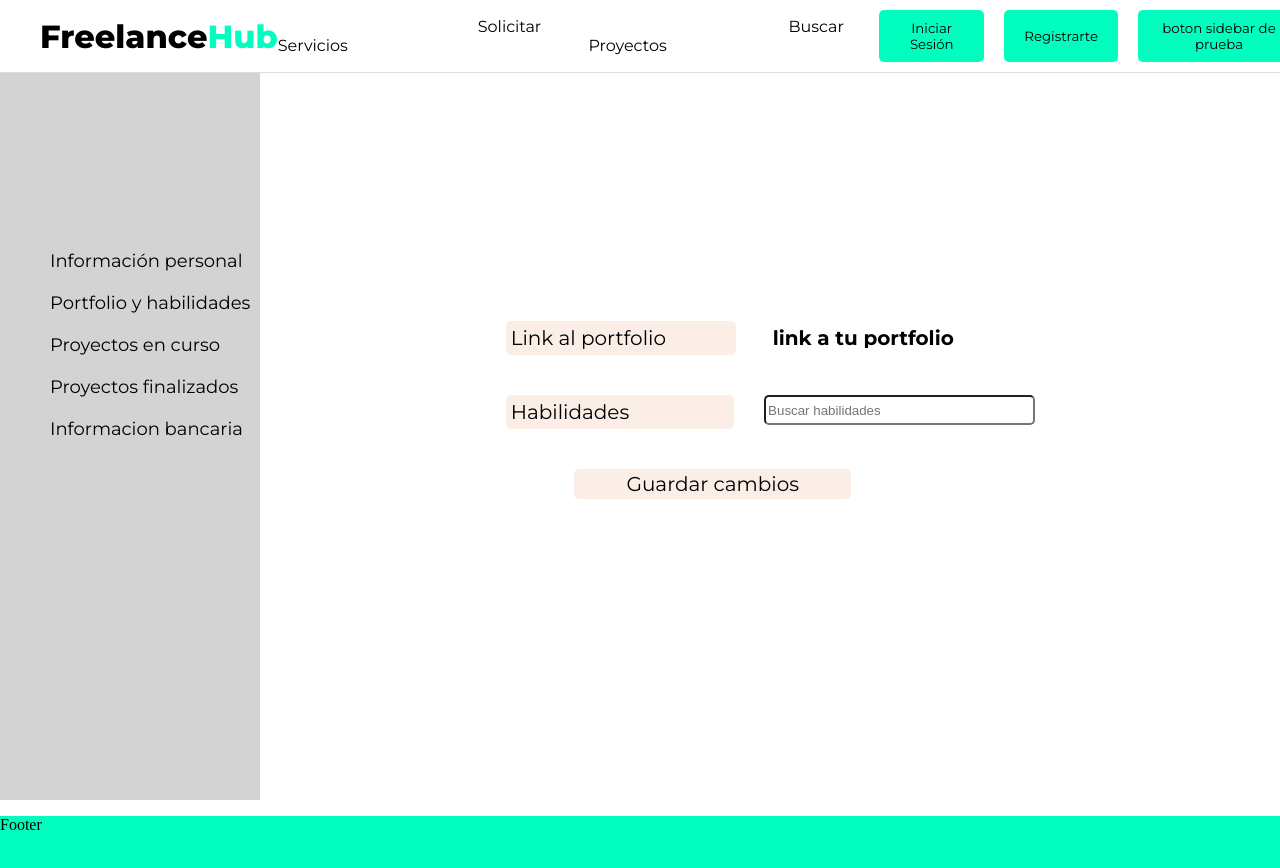
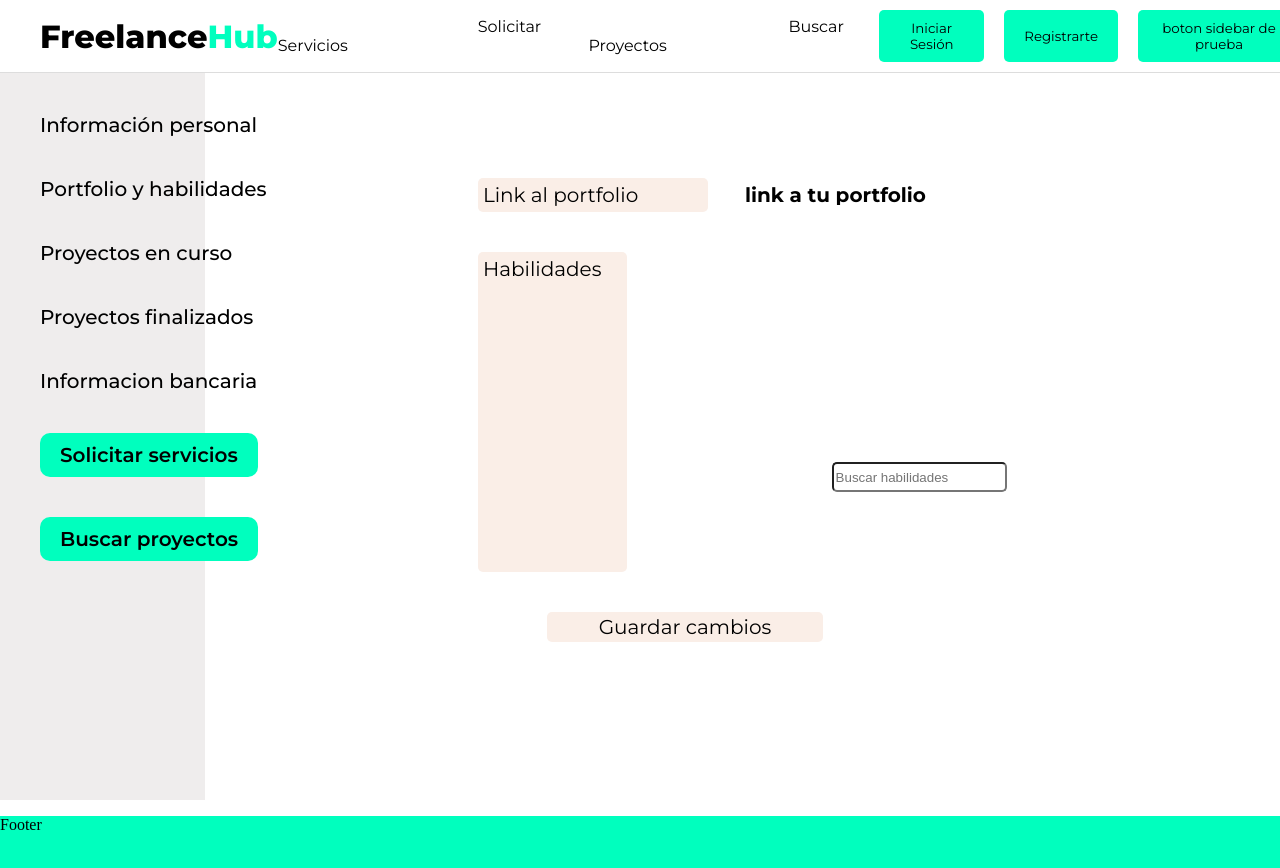
Before and after one commit to develhope/FS-ESP10-Team1-Project3, a React (Vite) app: page /sidebar/1 in a window 1280 px wide. Shown: the top 868 px of the page. Built offline with nearby package versions, Linux system fonts and the light colour scheme.

Commit message:
Actualización Ousama

```diff
--- a/package.json
+++ b/package.json
@@ -22,6 +22,6 @@
     "eslint-plugin-react": "^7.34.2",
     "eslint-plugin-react-hooks": "^4.6.2",
     "eslint-plugin-react-refresh": "^0.4.7",
-    "vite": "^5.3.1"
+    "vite": "^5.3.5"
   }
 }
--- a/src/components/Container.jsx
+++ b/src/components/Container.jsx
@@ -1,6 +1,6 @@
-import {React} from 'react';
+import { React } from 'react';
 import categorias from '../INFOGENERAL/categorias.js';
-export function Container () {
+export function Container() {
 
 
 
@@ -8,14 +8,19 @@ export function Container () {
   return (
 
     <div className='container'>
-        <p className='container-text'>
-        <span> Únete a una amplia red de contactos dentro de tu sector </span><br />
-        <span>Tanto si eres solicitante o buscas proyectos, en </span><br /> <span className='highlight'>FreelanceHub es posible!</span></p>
+      <p className='container-text'>
+        <span> Únete a una amplia red de <br /> contactos dentro de tu sector. </span><br />
+        <br />
+        <span>Tanto si eres solicitante o <br /> buscas proyectos, en </span><br /><strong>Freelance</strong><span className='highlight'><strong>Hub</strong> </span> es posible!</p>
 
 
       <div className='buscador'>
         <input type="text" placeholder="Escribe lo que buscas..." />
         <button>Buscar</button>
+      </div>
+
+      <div className='frase-categoria'>
+        <span>O también puedes buscar por categoria.</span>
       </div>
 
       <div className='categorias'>
--- a/src/components/sidebar-items-perfil/Sidebar.jsx
+++ b/src/components/sidebar-items-perfil/Sidebar.jsx
@@ -13,6 +13,8 @@ function Sidebar() {
     "Proyectos en curso",
     "Proyectos finalizados",
     "Informacion bancaria",
+    "Solicitar servicios",
+    "Buscar proyectos"
   ];
 
   const seleccionar = useCallback((index) => {
@@ -25,7 +27,8 @@ function Sidebar() {
         {items.map((item, index) => (
           <li
             key={index}
-            className={selected === index ? "selected" : "unselected"}
+            className={`${selected === index ? "selected" : "unselected"} ${index >= 5 ? "special-item" : ""}`} //Añadido código para poder modificar el color de solamente las dos ultimas categorias del sidebar.
+
             onClick={() => {
               seleccionar(index);
               navigate(`/sidebar/${index}`);
--- a/src/components/sidebar-items-perfil/sidebar-items-css/sidebar.css
+++ b/src/components/sidebar-items-perfil/sidebar-items-css/sidebar.css
@@ -1,25 +1,38 @@
 .sidebar {
     display: flex;
     flex-direction: column;
-    background-color: 	#D3D3D3;
+    background-color: 	#EFEDED;
     height: 100vh;
-    width: max-content;
+    width: 16%;
     font-family: "Montserrat", sans-serif;
-    font-size: 18px;
+    font-weight: 500;
+    font-size: 20px;
+
 }
 .listaSidebar {
     list-style: none;
-    margin-top: 30vh;
+    margin-top: 55%;
 }
 .listaSidebar li {
-    padding: 10px;
+
     width: max-content;
-    border-radius: 5px;
+    border-radius: 10px;
+    margin-bottom: 40px;
 }
 .listaSidebar li:hover {
     background-color: #b5b2b2;
     cursor: pointer;
 }
+
+.special-item {
+    background-color: #00FFBE;
+    color: black;
+    text-align: center;
+    border-radius: 30px; /* Botón redondeado */
+    padding: 10px 20px; /* Ajustar padding para el botón */
+    font-weight: 600;
+}
+
 .selected {
     background-color: #A9A9A9;
 }
--- a/src/index.css
+++ b/src/index.css
@@ -11,22 +11,36 @@ html, body {
   align-items: center;
   justify-content: space-between;
   min-height: 100vh;
-  text-align: center;
+  text-align: left;
   box-sizing: border-box;
-  padding: 80px 20px; /* Asegura que el contenido no se superponga con la navbar */
-  margin-top: 60px; /* Ajusta este valor para asegurar que no se superponga con la navbar */
+  padding: 30px 20px; /* Asegura que el contenido no se superponga con la navbar */
+  margin-top: 40px; /* Ajusta este valor para asegurar que no se superponga con la navbar */
   overflow: hidden; /* Oculta la barra de desplazamiento */
+  font-family: "Montserrat", sans-serif;
+  font-weight: 600;
+  font-size: 48px;
 }
 
 .highlight {
   color: #00ffbe;
 }
 
+.frase-categoria{
+  font-size: 35px;
+  margin-bottom: 100px;
+  font-family: "Montserrat", sans-serif;
+  font-weight: 600;
+  font-size: 40px;
+}
+
 
 .buscador {
   display: flex;
   align-items: center;
-  margin: 20px 0;
+  margin: 0 auto;
+  margin-left: 33%;
+  margin-top: 230px;
+  margin-bottom: 100px;
 
 
 }
@@ -78,9 +92,9 @@ footer {
 }
 
 .container-text {
-  font-size: 40px;
+  font-size: 48px;
   margin-bottom: 20px;
-  overflow: hidden;
+  /* overflow: hidden; */
   box-sizing: border-box;
   padding: 10px;
   position: relative;
```
Also changed, not shown: 1 other file (tests, documents, lock files or other folders).
